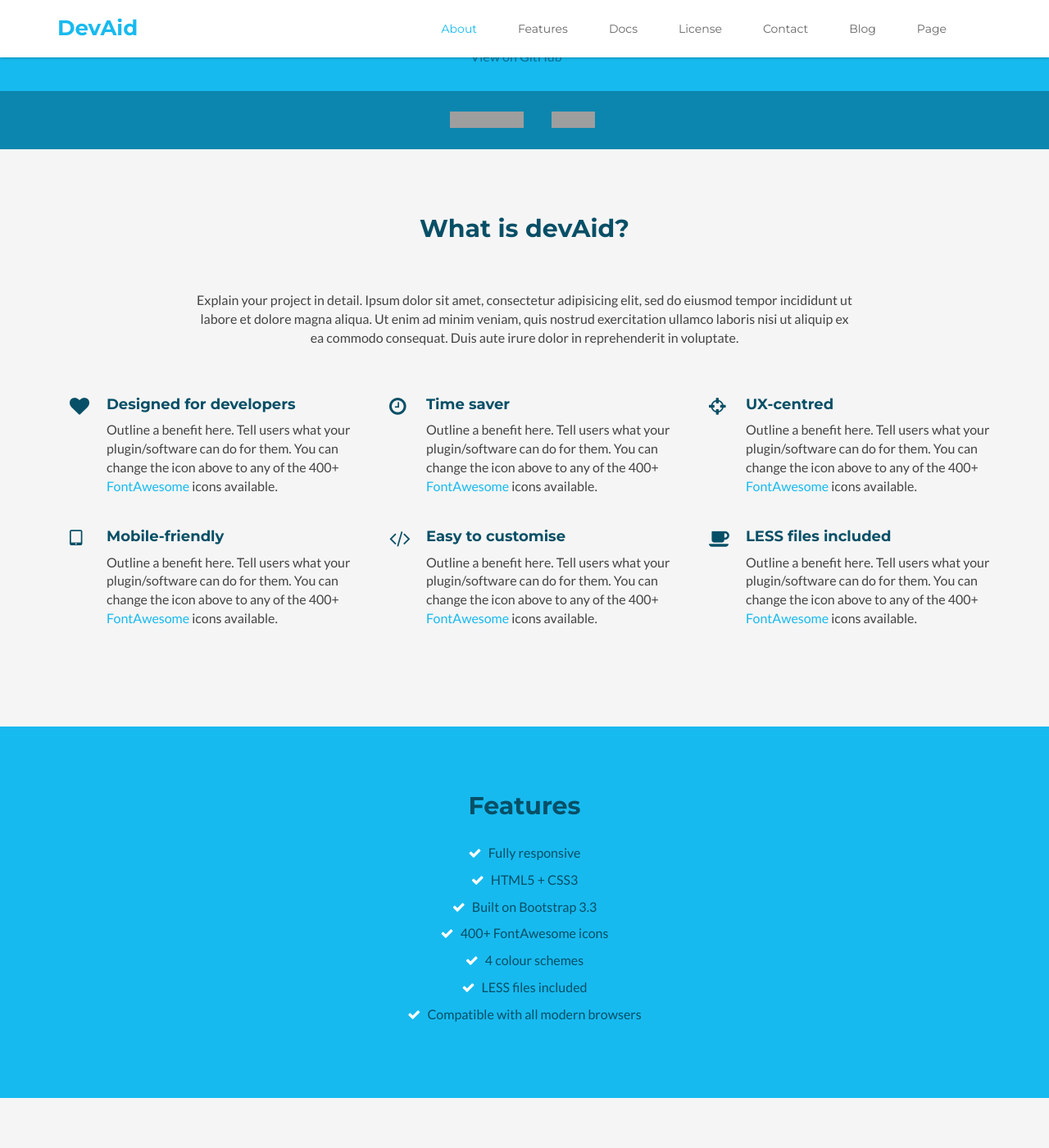
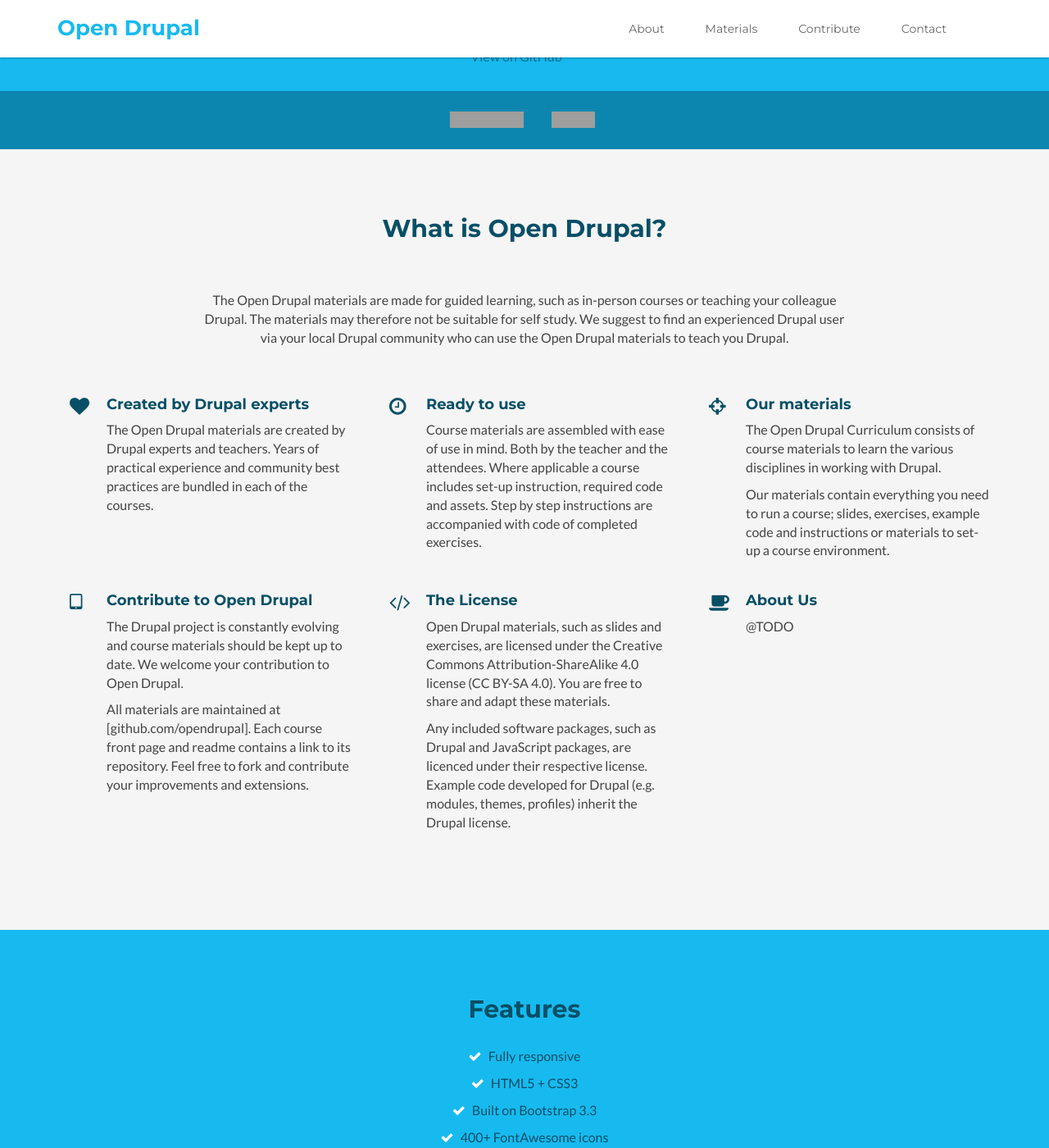
Before and after one commit to OpenDrupal/archived-opendrupal.org-site, a Jekyll site: the page built from index.html, in a window 1280 px wide and 1400 px high, scrolled down 509 px. Shown: the whole window at 82% size. Built offline with Jekyll 4.4.1, drawn with Linux system fonts in a browser that asks for light colours; grey boxes are pictures that could not be loaded.

Commit message:
frontpage updates

```diff
--- a/_config.yml
+++ b/_config.yml
@@ -1,15 +1,15 @@
 
 # Setup
-title:               DevAid
-email:               example@gmail.com
-tagline:             Free Jekyll theme made for developers
-url:                 "" # insert your site's URL
-baseurl:             ""
+title:               Open Drupal
+# email:               example@gmail.com
+tagline:             An open curriculum of Drupal course materials
+url:                 "https://opendrupal.org" # insert your site's URL
+baseurl:             "/"
 
 # About/contact
 author: # you can edit these to be your personal details
-  name:              Xiaoying Riley
-  url:               https://twitter.com/3rdwave_themes
+  name:              Crispin Read
+  url:               https://twitter.com/crispin_read
   email:
 
 # Google services
@@ -22,17 +22,17 @@
 bing_verification:
 
 # Social
-github_username: thundergolfer
-twitter_username: 3rdwave_themes
-instagram_username: kevin/
-facebook: 3rdwavethemes/
-linkedin_username: xiaoying
-dribbble_username: Xiaoying
+github_username: opendrupal
+# twitter_username: 3rdwave_themes
+# instagram_username: kevin/
+# facebook: 3rdwavethemes/
+# linkedin_username: xiaoying
+# dribbble_username: Xiaoying
 
 # Custom vars
 version:             1.0.1
 github:
-  repo:              https://github.com/kevit/devaid-jekyll-theme
+  repo:              https://github.com/OpenDrupal/opendrupal.org-site
 
 # Gems - Dependencies for this theme
 gems:
@@ -44,21 +44,10 @@
 
 widgets:
   - title: About
-    url: about
-    archor: true
-  - title: Features
-    url: features
-    archor: true
-  - title: Docs
-    url: docs
-    archor: true
-  - title: License
-    url: license
-    archor: true
+    url: /about
+  - title: Materials
+    url: /materials
+  - title: Contribute
+    url: /contribute
   - title: Contact
-    url: contact
-    archor: true
-  - title: Blog
-    url: blog
-  - title: Page
-    url: page
+    url: /contact
--- a/_includes/about.html
+++ b/_includes/about.html
@@ -1,16 +1,16 @@
     <!-- ******ABOUT****** -->
     <section id="about" class="about section">
         <div class="container">
-            <h2 class="title text-center">What is devAid?</h2>
-            <p class="intro text-center">Explain your project in detail. Ipsum dolor sit amet, consectetur adipisicing elit, sed do eiusmod tempor incididunt ut labore et dolore magna aliqua. Ut enim ad minim veniam, quis nostrud exercitation ullamco laboris nisi ut aliquip ex ea commodo consequat. Duis aute irure dolor in reprehenderit in voluptate.</p>
+            <h2 class="title text-center">What is Open Drupal?</h2>
+            <p class="intro text-center">The Open Drupal materials are made for guided learning, such as in-person courses or teaching your colleague Drupal. The materials may therefore not be suitable for self study. We suggest to find an experienced Drupal user via your local Drupal community who can use the Open Drupal materials to teach you Drupal.</p>
             <div class="row">
                 <div class="item col-md-4 col-sm-6 col-xs-12">
                     <div class="icon-holder">
                         <i class="fa fa-heart"></i>
                     </div>
                     <div class="content">
-                        <h3 class="sub-title">Designed for developers</h3>
-                        <p>Outline a benefit here. Tell users what your plugin/software can do for them. You can change the icon above to any of the 400+ <a href="http://fortawesome.github.io/Font-Awesome/icons/" target="_blank">FontAwesome</a> icons available.</p>
+                        <h3 class="sub-title">Created by Drupal experts</h3>
+                        <p>The Open Drupal materials are created by Drupal experts and teachers. Years of practical experience and community best practices are bundled in each of the courses.</p>
                     </div><!--//content-->
                 </div><!--//item-->
                 <div class="item col-md-4 col-sm-6 col-xs-12">
@@ -18,8 +18,8 @@
                         <i class="fa fa-clock-o"></i>
                     </div>
                     <div class="content">
-                        <h3 class="sub-title">Time saver</h3>
-                        <p>Outline a benefit here. Tell users what your plugin/software can do for them. You can change the icon above to any of the 400+ <a href="http://fortawesome.github.io/Font-Awesome/icons/" target="_blank">FontAwesome</a> icons available.</p>
+                        <h3 class="sub-title">Ready to use</h3>
+                        <p>Course materials are assembled with ease of use in mind. Both by the teacher and the attendees. Where applicable a course includes set-up instruction, required code and assets. Step by step instructions are accompanied with code of completed exercises.</p>
                     </div><!--//content-->
                 </div><!--//item-->
                 <div class="item col-md-4 col-sm-6 col-xs-12">
@@ -27,8 +27,10 @@
                         <i class="fa fa-crosshairs"></i>
                     </div>
                     <div class="content">
-                        <h3 class="sub-title">UX-centred</h3>
-                        <p>Outline a benefit here. Tell users what your plugin/software can do for them. You can change the icon above to any of the 400+ <a href="http://fortawesome.github.io/Font-Awesome/icons/" target="_blank">FontAwesome</a> icons available.</p>
+                        <h3 class="sub-title">Our materials</h3>
+                        <p>The Open Drupal Curriculum consists of course materials to learn the various disciplines in working with Drupal.</p>
+                        <p>Our materials contain everything you need to run a course; slides, exercises, example code and instructions or materials to set-up a course environment.</p>
+</p>
                     </div><!--//content-->
                 </div><!--//item-->
                 <div class="clearfix visible-md"></div>
@@ -37,8 +39,9 @@
                         <i class="fa fa-tablet"></i>
                     </div>
                     <div class="content">
-                        <h3 class="sub-title">Mobile-friendly</h3>
-                        <p>Outline a benefit here. Tell users what your plugin/software can do for them. You can change the icon above to any of the 400+ <a href="http://fortawesome.github.io/Font-Awesome/icons/" target="_blank">FontAwesome</a> icons available.</p>
+                        <h3 class="sub-title">Contribute to Open Drupal</h3>
+                        <p>The Drupal project is constantly evolving and course materials should be kept up to date. We welcome your contribution to Open Drupal.</p>
+                        <p>All materials are maintained at [github.com/opendrupal]. Each course front page and readme contains a link to its repository. Feel free to fork and contribute your improvements and extensions.</p>
                     </div><!--//content-->
                 </div><!--//item-->
                 <div class="item col-md-4 col-sm-6 col-xs-12">
@@ -46,8 +49,9 @@
                         <i class="fa fa-code"></i>
                     </div>
                     <div class="content">
-                        <h3 class="sub-title">Easy to customise</h3>
-                        <p>Outline a benefit here. Tell users what your plugin/software can do for them. You can change the icon above to any of the 400+ <a href="http://fortawesome.github.io/Font-Awesome/icons/" target="_blank">FontAwesome</a> icons available.</p>
+                        <h3 class="sub-title">The License</h3>
+                        <p>Open Drupal materials, such as slides and exercises, are licensed under the Creative Commons Attribution-ShareAlike 4.0 license (CC BY-SA 4.0). You are free to share and adapt these materials.</p>
+                        <p>Any included software packages, such as Drupal and JavaScript packages, are licenced under their respective license. Example code developed for Drupal (e.g. modules, themes, profiles) inherit the Drupal license.</p>
                     </div><!--//content-->
                 </div><!--//item-->
                 <div class="item col-md-4 col-sm-6 col-xs-12">
@@ -55,8 +59,8 @@
                         <i class="fa fa-coffee"></i>
                     </div>
                     <div class="content">
-                        <h3 class="sub-title">LESS files included</h3>
-                        <p>Outline a benefit here. Tell users what your plugin/software can do for them. You can change the icon above to any of the 400+ <a href="http://fortawesome.github.io/Font-Awesome/icons/" target="_blank">FontAwesome</a> icons available.</p>
+                        <h3 class="sub-title">About Us</h3>
+                        <p>@TODO</p>
                     </div><!--//content-->
                 </div><!--//item-->
             </div><!--//row-->
--- a/_includes/head.html
+++ b/_includes/head.html
@@ -10,8 +10,8 @@
     <meta charset="utf-8">
     <meta http-equiv="X-UA-Compatible" content="IE=edge">
     <meta name="viewport" content="width=device-width, initial-scale=1.0">
-    <meta name="description" content="">
-    <meta name="author" content="">
+    <meta name="description" content="An open curriculum of Drupal course materials.">
+    <meta name="author" content="Crispin Read">
     <link rel="shortcut icon" href="favicon.ico">
     <link href='http://fonts.googleapis.com/css?family=Lato:300,400,300italic,400italic' rel='stylesheet' type='text/css'>
     <link href='http://fonts.googleapis.com/css?family=Montserrat:400,700' rel='stylesheet' type='text/css'>
--- a/_includes/header.html
+++ b/_includes/header.html
@@ -2,7 +2,7 @@
     <header id="header" class="header">
         <div class="container">
             <h1 class="logo pull-left">
-                <a class="scrollto" href="#promo">
+                <a href="/">
                     <span class="logo-title">{{ site.title }}</span>
                 </a>
             </h1><!--//logo-->
```
Also changed, not shown: 1 other file.
